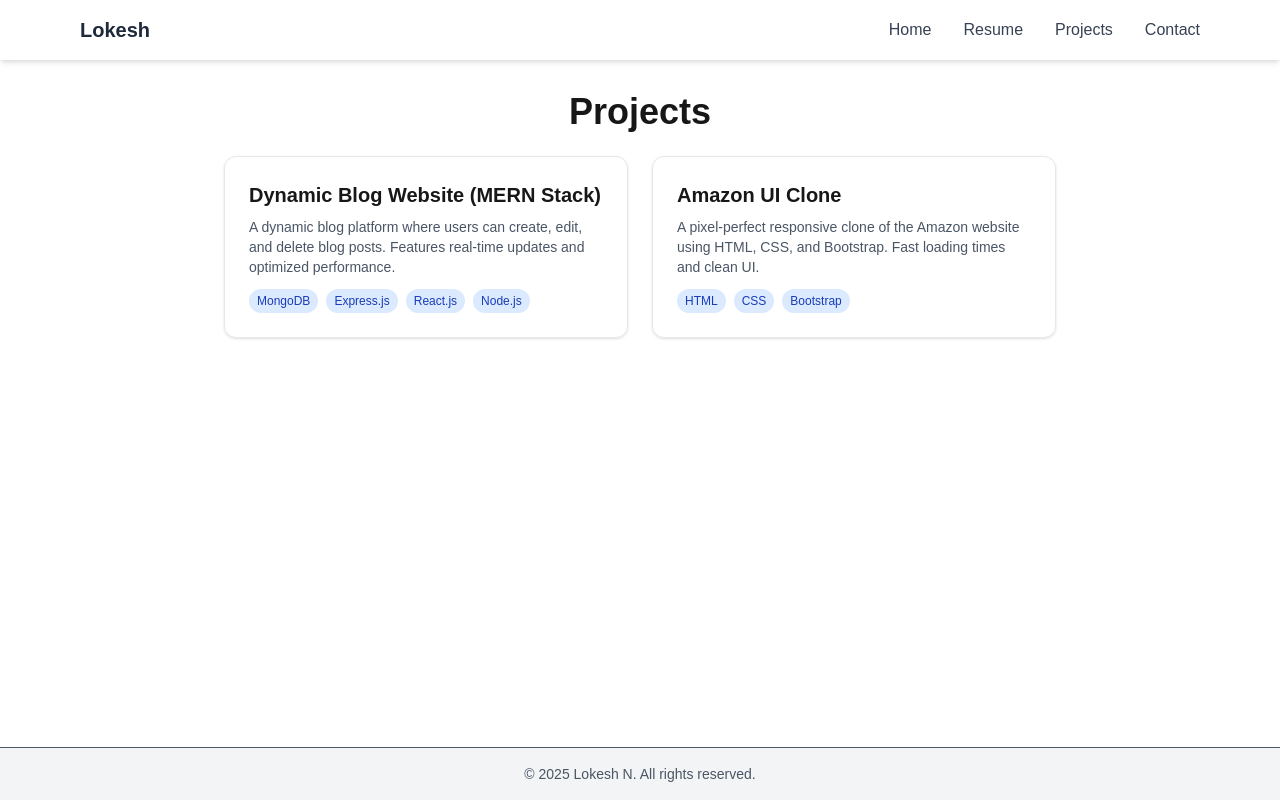
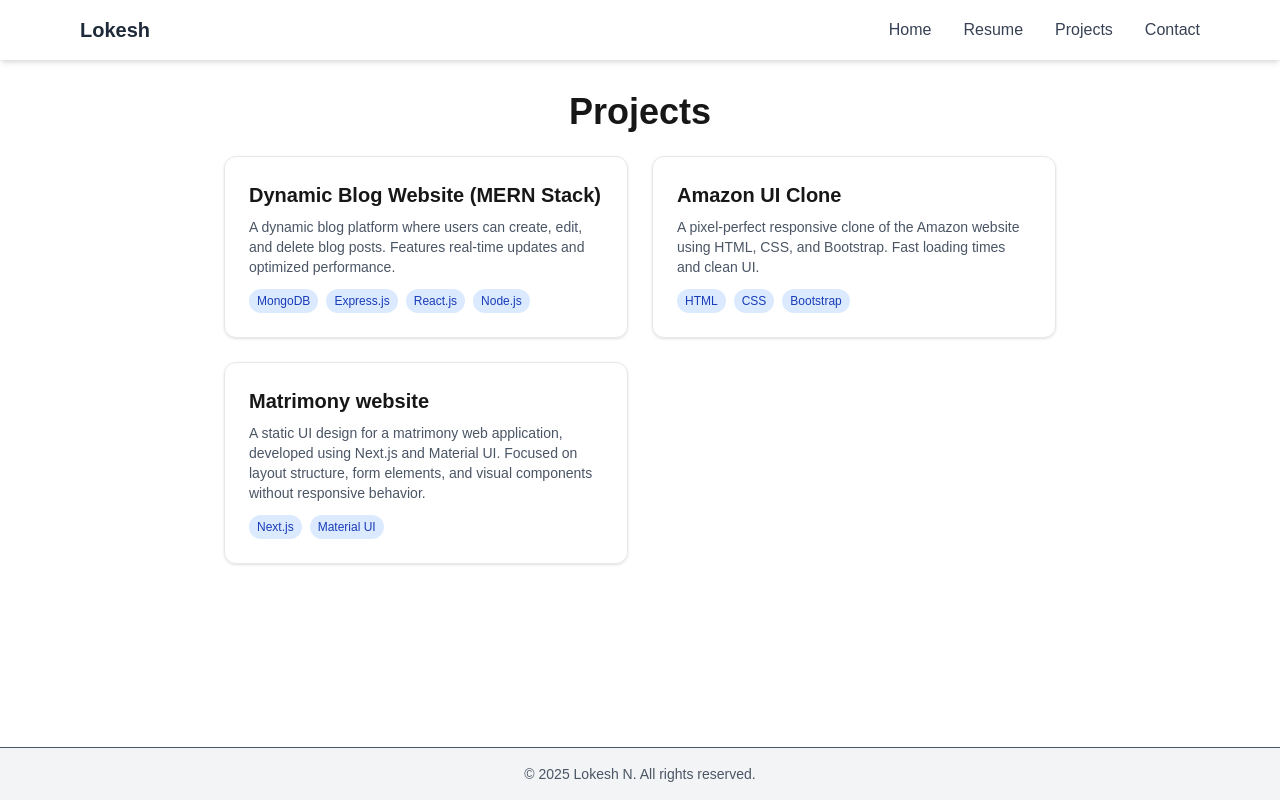
Before and after one commit to Lokesh3294/my-portfolio, a Next.js app: page /projects in a window 1280 px wide. Built offline with nearby package versions, Linux system fonts and the light colour scheme.

Commit message:
New project added as well as github icon fixed

```diff
--- a/pages/contact.tsx
+++ b/pages/contact.tsx
@@ -27,7 +27,7 @@ export default function Contact() {
             rel="noopener noreferrer"
             className="flex items-center gap-3 p-4 border rounded-md hover:bg-gray-50 transition"
           >
-            <Github className="text-black" />
+            <Github className="w-6 h-6 text-black dark:text-white" />
             <span className="text-gray-800">@Lokesh3294</span>
           </a>
           <a
--- a/pages/projects.tsx
+++ b/pages/projects.tsx
@@ -1,5 +1,6 @@
 import Header from '@/components/Header';
 import Footer from '@/components/Footer';
+import { title } from 'process';
 
 const projects = [
   {
@@ -12,6 +13,12 @@ const projects = [
     description: 'A pixel-perfect responsive clone of the Amazon website using HTML, CSS, and Bootstrap. Fast loading times and clean UI.',
     tech: ['HTML', 'CSS', 'Bootstrap'],
   },
+  {
+    title: 'Matrimony website',
+     description:
+      "A static UI design for a matrimony web application, developed using Next.js and Material UI. Focused on layout structure, form elements, and visual components without responsive behavior.",
+    tech: ["Next.js", "Material UI"],
+  }
 ];
 
 export default function Projects() {
```
Also changed, not shown: 1 other file (tests, documents, lock files or other folders).
